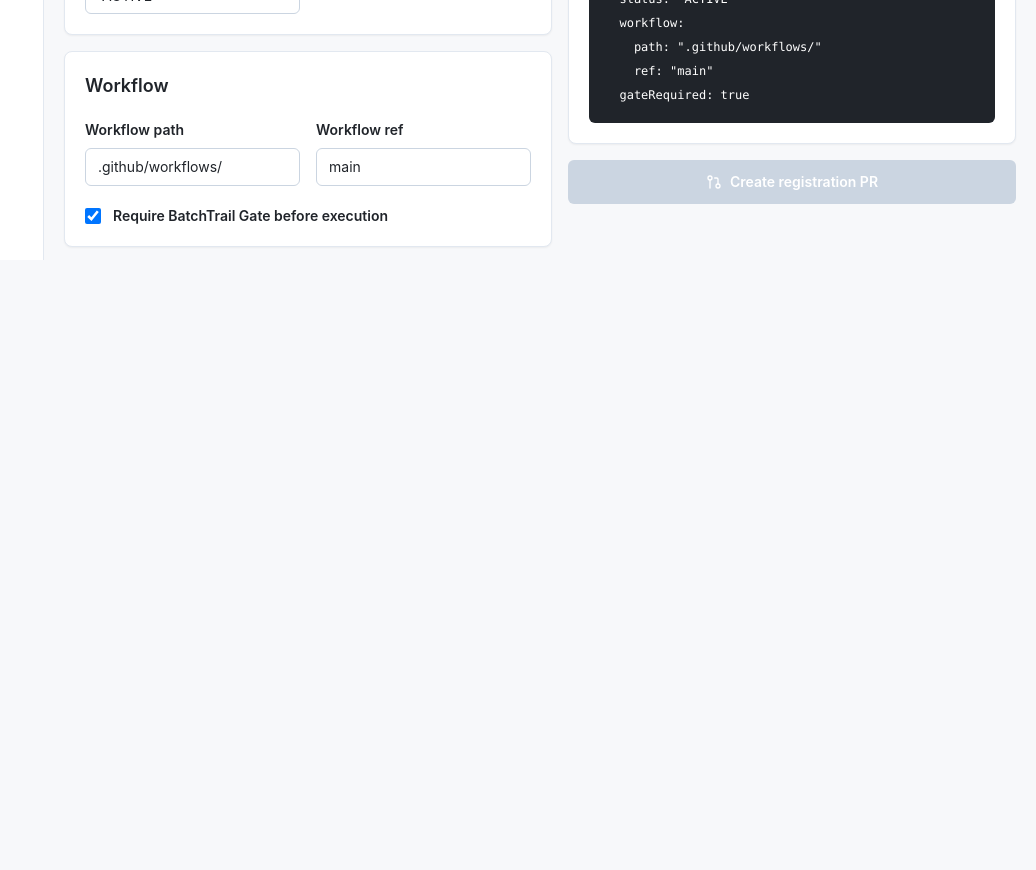
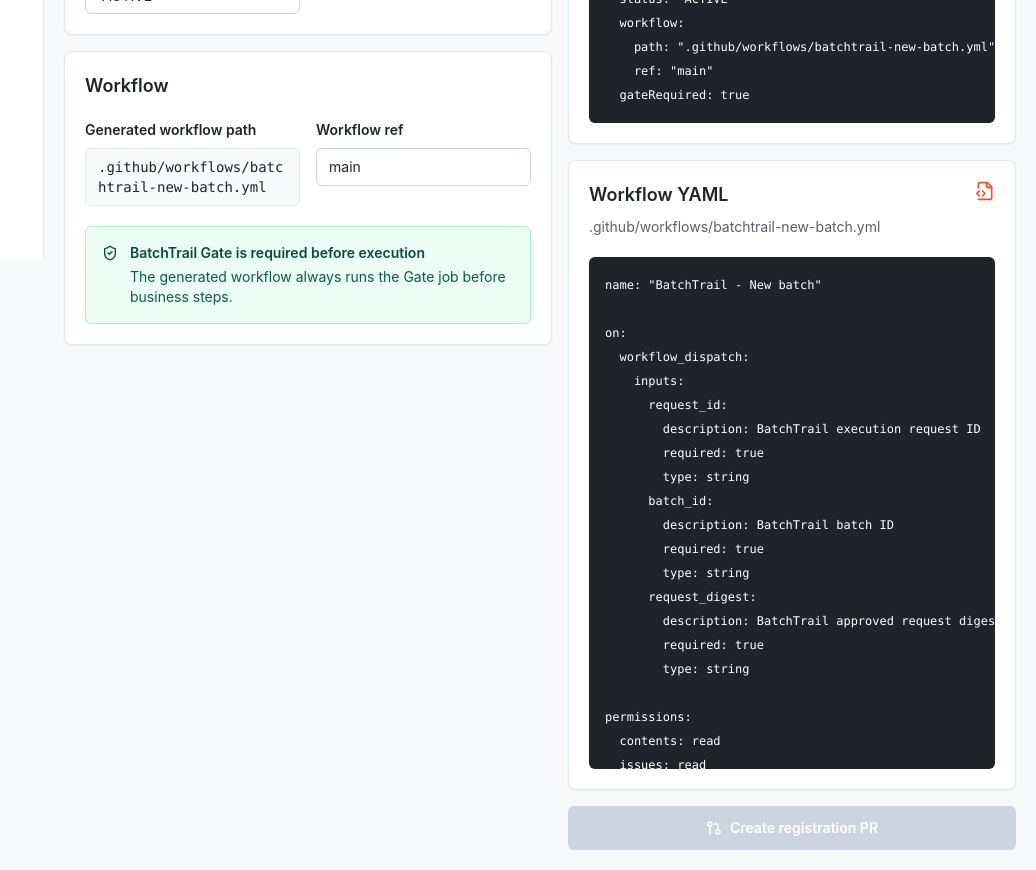
Before and after one commit to always0ne/batchplane, a React (Vite) app in the folder apps/web/: page /batches/new in a window 1280 px wide. Shown: the part 540-1410 px from the top of the page, without its empty margins (244-1280 px from the left). Before the commit the page ends 807 px from the top, so only its background shows below. Built offline with nearby package versions, Linux system fonts and the light colour scheme.

Commit message:
Enforce gated batch registration workflows

```diff
--- a/apps/web/src/features/registration/BatchRegistrationPage.tsx
+++ b/apps/web/src/features/registration/BatchRegistrationPage.tsx
@@ -4,7 +4,14 @@
   type GitHubPullRequest,
 } from "@batchtrail/github-lite";
 import type { BatchStatus, Criticality } from "@batchtrail/domain";
-import { AlertCircle, FileText, GitPullRequest, Loader2 } from "lucide-react";
+import {
+  AlertCircle,
+  FileCode2,
+  FileText,
+  GitPullRequest,
+  Loader2,
+  ShieldCheck,
+} from "lucide-react";
 import { type ChangeEvent, type FormEvent, useMemo, useState } from "react";
 import { Link } from "react-router-dom";
 import { useTranslation } from "react-i18next";
@@ -12,6 +19,7 @@
 import { readGitHubSession } from "../lite-setup/github-session";
 import { PageHeader } from "../../shared/components/PageHeader";
 import {
+  buildBatchWorkflowYaml,
   buildRegistrationPullRequestBody,
   buildRegistrationPullRequestTitle,
   createRegistrationBranchName,
@@ -46,19 +54,23 @@
     () => serializeBatchDefinitionYaml(definition),
     [definition],
   );
+  const generatedWorkflowYaml = useMemo(
+    () => buildBatchWorkflowYaml(definition),
+    [definition],
+  );
   const missingFields = useMemo(
     () => validateBatchRegistration(definition),
     [definition],
   );
   const batchPath = getBatchDefinitionPath(definition.batchId || "new-batch");
+  const workflowPath = definition.workflow.path;
   const canSubmit =
-    missingFields.length === 0 && submissionState.type !== "submitting";
+    missingFields.length === 0 &&
+    generatedWorkflowYaml.trim().length > 0 &&
+    submissionState.type !== "submitting";
 
   function updateTextField(
-    field: keyof Omit<
-      BatchRegistrationFormValues,
-      "criticality" | "gateRequired" | "status"
-    >,
+    field: keyof Omit<BatchRegistrationFormValues, "criticality" | "status">,
   ) {
     return (event: ChangeEvent<HTMLInputElement>) => {
       setValues((current) => ({
@@ -98,16 +110,31 @@
     try {
       const client = createGitHubLiteClient({ token: session.token });
       const repository = await client.getRepository(session);
-      const existingFile = await client.getFile({
-        ...session,
-        path: batchPath,
-        ref: repository.defaultBranch,
-      });
+      const [existingFile, existingWorkflowFile] = await Promise.all([
+        client.getFile({
+          ...session,
+          path: batchPath,
+          ref: repository.defaultBranch,
+        }),
+        client.getFile({
+          ...session,
+          path: workflowPath,
+          ref: repository.defaultBranch,
+        }),
+      ]);
 
       if (existingFile) {
         setSubmissionState({
           type: "error",
           message: t("errors.alreadyExists", { path: batchPath }),
+        });
+        return;
+      }
+
+      if (existingWorkflowFile) {
+        setSubmissionState({
+          type: "error",
+          message: t("errors.workflowAlreadyExists", { path: workflowPath }),
         });
         return;
       }
@@ -125,6 +152,13 @@
         path: batchPath,
         message: buildRegistrationPullRequestTitle(definition),
         content: yaml,
+      });
+      await client.putFile({
+        ...session,
+        branch,
+        path: workflowPath,
+        message: buildRegistrationPullRequestTitle(definition),
+        content: generatedWorkflowYaml,
       });
       const pullRequest = await client.createPullRequest({
         ...session,
@@ -216,11 +250,9 @@
               {t("form.workflow")}
             </h2>
             <div className="mt-5 grid gap-4 md:grid-cols-2">
-              <TextField
+              <ReadOnlyField
                 label={t("form.workflowPath")}
-                onChange={updateTextField("workflowPath")}
-                placeholder=".github/workflows/daily-close.yml"
-                value={values.workflowPath}
+                value={workflowPath}
               />
               <TextField
                 label={t("form.workflowRef")}
@@ -229,20 +261,18 @@
                 value={values.workflowRef}
               />
             </div>
-            <label className="mt-5 flex items-center gap-3 text-sm font-semibold text-bt-graphite">
-              <input
-                checked={values.gateRequired}
-                className="h-4 w-4 rounded border-slate-300 text-bt-control focus:ring-bt-git"
-                onChange={(event) =>
-                  setValues((current) => ({
-                    ...current,
-                    gateRequired: event.target.checked,
-                  }))
-                }
-                type="checkbox"
+            <div className="mt-5 flex gap-3 rounded-md border border-emerald-200 bg-emerald-50 p-4 text-sm text-emerald-900">
+              <ShieldCheck
+                className="mt-0.5 h-4 w-4 shrink-0"
+                aria-hidden="true"
               />
-              {t("form.gateRequired")}
-            </label>
+              <div>
+                <p className="font-semibold">{t("form.gateRequired")}</p>
+                <p className="mt-1 text-emerald-800">
+                  {t("form.gateRequiredDescription")}
+                </p>
+              </div>
+            </div>
           </article>
 
           <SubmissionBanner state={submissionState} />
@@ -263,6 +293,23 @@
             </div>
             <pre className="mt-5 max-h-[32rem] overflow-auto rounded-md bg-bt-graphite p-4 text-xs leading-6 text-white">
               <code>{yaml}</code>
+            </pre>
+          </article>
+
+          <article className="rounded-lg border border-slate-200 bg-white p-5 shadow-sm">
+            <div className="flex items-start justify-between gap-4">
+              <div>
+                <h2 className="text-lg font-semibold text-bt-graphite">
+                  {t("preview.workflowTitle")}
+                </h2>
+                <p className="mt-2 break-all text-sm text-bt-muted">
+                  {workflowPath}
+                </p>
+              </div>
+              <FileCode2 className="h-5 w-5 text-bt-git" aria-hidden="true" />
+            </div>
+            <pre className="mt-5 max-h-[32rem] overflow-auto rounded-md bg-bt-graphite p-4 text-xs leading-6 text-white">
+              <code>{generatedWorkflowYaml}</code>
             </pre>
           </article>
 
@@ -305,6 +352,17 @@
         value={value}
       />
     </label>
+  );
+}
+
+function ReadOnlyField({ label, value }: { label: string; value: string }) {
+  return (
+    <div className="block text-sm font-semibold text-bt-graphite">
+      {label}
+      <code className="mt-2 block min-h-10 break-all rounded-md border border-slate-200 bg-slate-50 px-3 py-2 text-sm font-normal text-bt-graphite">
+        {value}
+      </code>
+    </div>
   );
 }
 
--- a/apps/web/src/features/registration/registration-model.ts
+++ b/apps/web/src/features/registration/registration-model.ts
@@ -12,9 +12,7 @@
   environment: string;
   criticality: Criticality;
   status: BatchStatus;
-  workflowPath: string;
   workflowRef: string;
-  gateRequired: boolean;
 };
 
 export const defaultBatchRegistrationValues: BatchRegistrationFormValues = {
@@ -25,16 +23,16 @@
   environment: "PROD",
   criticality: "MEDIUM",
   status: "ACTIVE",
-  workflowPath: ".github/workflows/",
   workflowRef: "main",
-  gateRequired: true,
 };
 
 export function toBatchDefinition(
   values: BatchRegistrationFormValues,
 ): BatchDefinition {
+  const batchId = values.batchId.trim();
+
   return {
-    batchId: values.batchId.trim(),
+    batchId,
     name: values.name.trim(),
     owner: values.owner.trim(),
     domain: values.domain.trim(),
@@ -42,15 +40,20 @@
     criticality: values.criticality,
     status: values.status,
     workflow: {
-      path: values.workflowPath.trim(),
+      path: getBatchWorkflowPath(batchId || "new-batch"),
       ref: values.workflowRef.trim(),
     },
-    gateRequired: values.gateRequired,
+    gateRequired: true,
   };
 }
 
 export function getBatchDefinitionPath(batchId: string): string {
   return `.batch-governance/batches/${batchId.trim()}.yml`;
+}
+
+export function getBatchWorkflowPath(batchId: string): string {
+  const slug = toFileSlug(batchId);
+  return `.github/workflows/batchtrail-${slug || "new-batch"}.yml`;
 }
 
 export function serializeBatchDefinitionYaml(
@@ -72,6 +75,62 @@
     `    path: ${yamlString(definition.workflow.path)}`,
     `    ref: ${yamlString(definition.workflow.ref)}`,
     `  gateRequired: ${definition.gateRequired ? "true" : "false"}`,
+    "",
+  ].join("\n");
+}
+
+export function buildBatchWorkflowYaml(definition: BatchDefinition): string {
+  const workflowName = definition.name || definition.batchId || "New batch";
+  const batchId = definition.batchId || "new-batch";
+
+  return [
+    `name: ${yamlString(`BatchTrail - ${workflowName}`)}`,
+    "",
+    "on:",
+    "  workflow_dispatch:",
+    "    inputs:",
+    "      request_id:",
+    "        description: BatchTrail execution request ID",
+    "        required: true",
+    "        type: string",
+    "      batch_id:",
+    "        description: BatchTrail batch ID",
+    "        required: true",
+    "        type: string",
+    "      request_digest:",
+    "        description: BatchTrail approved request digest",
+    "        required: true",
+    "        type: string",
+    "",
+    "permissions:",
+    "  contents: read",
+    "  issues: read",
+    "",
+    "jobs:",
+    "  batchtrail-gate:",
+    "    name: BatchTrail Gate",
+    "    runs-on: ubuntu-latest",
+    "    steps:",
+    "      - name: Verify approved execution evidence",
+    "        uses: always0ne/batchtrail/actions/gate@main",
+    "        with:",
+    "          mode: lite",
+    "          batch-id: ${{ inputs.batch_id }}",
+    "          config-path: .batch-governance",
+    "          request-id: ${{ inputs.request_id }}",
+    "          approval-source: issue",
+    "          approval-ref: ${{ inputs.request_id }}",
+    "          request-digest: ${{ inputs.request_digest }}",
+    "",
+    "  run-batch:",
+    "    name: Run governed batch",
+    "    runs-on: ubuntu-latest",
+    "    needs: batchtrail-gate",
+    "    steps:",
+    "      - name: Run batch command",
+    "        run: |",
+    `          echo ${yamlString(`BatchTrail approved execution for ${batchId}`)}`,
+    "          echo Replace this step with the real batch command.",
     "",
   ].join("\n");
 }
@@ -187,8 +246,10 @@
     `- Name: ${definition.name}`,
     `- Environment: ${definition.environment}`,
     `- Criticality: ${definition.criticality}`,
+    `- Workflow: \`${definition.workflow.path}\``,
+    "- BatchTrail Gate: required",
     "",
-    "This pull request was generated by BatchTrail Repo Mode.",
+    "This pull request was generated by BatchTrail Repo Mode and registers both the governed batch definition and its GitHub Actions workflow.",
   ].join("\n");
 }
 
@@ -248,3 +309,13 @@
 
   return "INACTIVE";
 }
+
+function toFileSlug(value: string): string {
+  return value
+    .trim()
+    .toLowerCase()
+    .replace(/[^a-z0-9._-]+/g, "-")
+    .replace(/[._-]+$/g, "")
+    .replace(/^[._-]+/g, "")
+    .slice(0, 80);
+}
--- a/apps/web/src/i18n/locales/en/registration.json
+++ b/apps/web/src/i18n/locales/en/registration.json
@@ -1,6 +1,6 @@
 {
   "title": "Registration",
-  "subtitle": "Create a pull request for a governed batch definition.",
+  "subtitle": "Create a pull request for a governed batch definition and its BatchTrail-protected workflow.",
   "form": {
     "definition": "Batch definition",
     "workflow": "Workflow",
@@ -11,12 +11,14 @@
     "environment": "Environment",
     "criticality": "Criticality",
     "status": "Status",
-    "workflowPath": "Workflow path",
+    "workflowPath": "Generated workflow path",
     "workflowRef": "Workflow ref",
-    "gateRequired": "Require BatchTrail Gate before execution"
+    "gateRequired": "BatchTrail Gate is required before execution",
+    "gateRequiredDescription": "The generated workflow always runs the Gate job before business steps."
   },
   "preview": {
-    "title": "YAML preview"
+    "title": "Batch definition YAML",
+    "workflowTitle": "Workflow YAML"
   },
   "actions": {
     "createPullRequest": "Create registration PR",
@@ -29,6 +31,7 @@
     "required": "Required fields are missing: {{fields}}",
     "noSession": "Connect a GitHub repository in setup before creating a registration PR.",
     "alreadyExists": "A batch definition already exists at {{path}}.",
+    "workflowAlreadyExists": "A workflow already exists at {{path}}.",
     "unknown": "Failed to create the registration pull request."
   }
 }
--- a/apps/web/src/i18n/locales/ko/registration.json
+++ b/apps/web/src/i18n/locales/ko/registration.json
@@ -1,6 +1,6 @@
 {
   "title": "등록",
-  "subtitle": "통제 대상 배치 정의를 Pull Request로 생성합니다.",
+  "subtitle": "통제 대상 배치 정의와 BatchTrail Gate가 적용된 Workflow를 Pull Request로 생성합니다.",
   "form": {
     "definition": "배치 정의",
     "workflow": "Workflow",
@@ -11,12 +11,14 @@
     "environment": "환경",
     "criticality": "중요도",
     "status": "상태",
-    "workflowPath": "Workflow 경로",
+    "workflowPath": "생성될 Workflow 경로",
     "workflowRef": "Workflow ref",
-    "gateRequired": "실행 전 BatchTrail Gate 필수"
+    "gateRequired": "실행 전 BatchTrail Gate 필수",
+    "gateRequiredDescription": "생성되는 Workflow는 업무 실행 단계 전에 항상 Gate job을 먼저 실행합니다."
   },
   "preview": {
-    "title": "YAML 미리보기"
+    "title": "배치 정의 YAML",
+    "workflowTitle": "Workflow YAML"
   },
   "actions": {
     "createPullRequest": "등록 PR 생성",
@@ -29,6 +31,7 @@
     "required": "필수 항목이 누락되었습니다: {{fields}}",
     "noSession": "등록 PR을 생성하기 전에 설정에서 GitHub 저장소를 연결하세요.",
     "alreadyExists": "{{path}}에 이미 배치 정의가 있습니다.",
+    "workflowAlreadyExists": "{{path}}에 이미 Workflow가 있습니다.",
     "unknown": "등록 Pull Request 생성에 실패했습니다."
   }
 }
```
Also changed, not shown: 2 other files (tests, documents, lock files or other folders).
